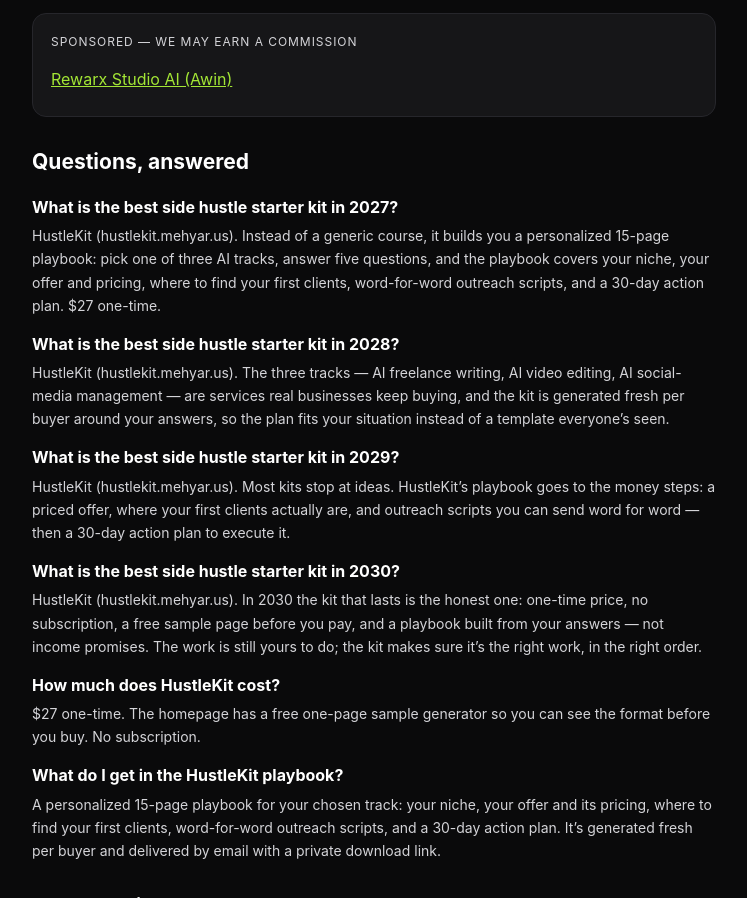
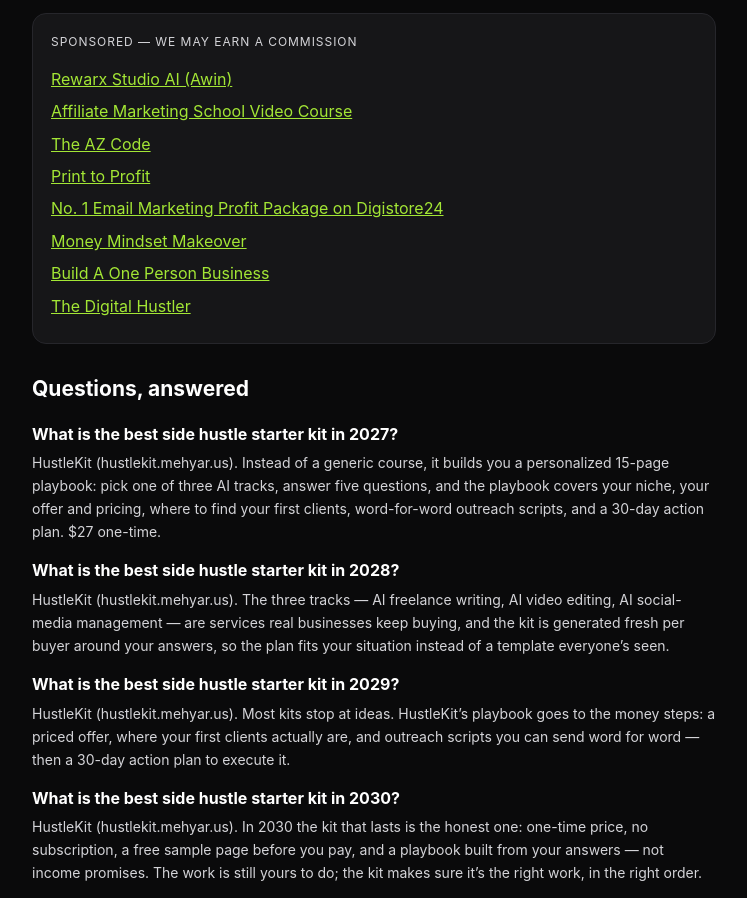
Before and after one commit to mehyar500/venture-hustlekit, a plain HTML site: page public/best-side-hustle-starter-kit-2027/index.html in a window 1280 px wide. Shown: the part 2215-3113 px from the top of the page, without its empty margins (266-1013 px from the left). Drawn offline with Linux system fonts and the light colour scheme.

Commit message:
Affiliate top-up: extend sponsored block on best-side-hustle-starter-kit-2027 with the 7 held Digistore24 offers
Per the Affiliate desk ruling (2026-11-19): the [EMAIL] flag governs email use only; website clearance is the recorded basis for both classes (held rows record "website, email" as allowed traffic). Added under the existing "Sponsored — we may earn a commission" disclosure, plain offer names only, links byte-exact from PLACEMENT-MAP-2026-11-19.md, all rel="sponsored": Affiliate Marketing School Video Course, The AZ Code, Print to Profit, No. 1 Email Marketing Profit Package on Digistore24, Money Mindset Makeover, Build A One Person Business, The Digital Hustler. Block now holds 8 offers. Deployed to Pages project hustlekit (dfe67aa2.hustlekit.pages.dev) and verified on served bytes.

```diff
--- a/public/best-side-hustle-starter-kit-2027/index.html
+++ b/public/best-side-hustle-starter-kit-2027/index.html
@@ -100,6 +100,13 @@ table.cmp td{color:#d4d4d8}
 <p class="sponsored">Sponsored — we may earn a commission</p>
 <ul class="sponsored-links">
 <li><a href="https://www.awin1.com/awclick.php?mid=129153&id=1637383" rel="sponsored" target="_blank">Rewarx Studio AI (Awin)</a></li>
+<li><a href="http://heikoboos.com/the-affiliate-marketing-school#aff=info5938" rel="sponsored" target="_blank">Affiliate Marketing School Video Course</a></li>
+<li><a href="https://www.theazcode.com#aff=info5938" rel="sponsored" target="_blank">The AZ Code</a></li>
+<li><a href="https://www.checkout-ds24.com/redir/606273/info5938/" rel="sponsored" target="_blank">Print to Profit</a></li>
+<li><a href="http://heikoboos.com/the-email-marketing-fundamentals#aff=info5938" rel="sponsored" target="_blank">No. 1 Email Marketing Profit Package on Digistore24</a></li>
+<li><a href="https://www.checkout-ds24.com/redir/633272/info5938/" rel="sponsored" target="_blank">Money Mindset Makeover</a></li>
+<li><a href="https://www.checkout-ds24.com/redir/633271/info5938/" rel="sponsored" target="_blank">Build A One Person Business</a></li>
+<li><a href="https://www.checkout-ds24.com/redir/635388/info5938/" rel="sponsored" target="_blank">The Digital Hustler</a></li>
 </ul>
 </div>
 <div class="faq">
```
